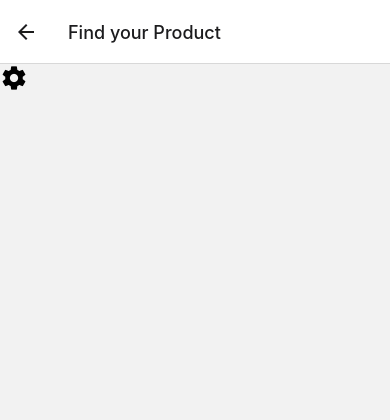
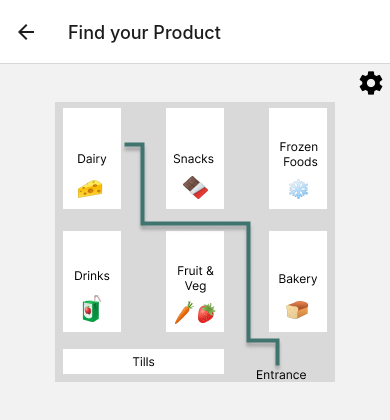
Before and after one commit to farhabb/ShoppersGuide, a React Native app: screen /FindProduct in a window 390 px wide. Shown: the top 420 px of the page. Built offline with nearby package versions, Linux system fonts and the light colour scheme.

Commit message:
Shop floor map inputted

```diff
--- a/package.json
+++ b/package.json
@@ -17,6 +17,7 @@
     "react": "18.1.0",
     "react-native": "0.70.5",
     "react-native-element-dropdown": "^2.5.3",
+    "react-native-maps": "^1.4.0",
     "react-native-safe-area-context": "^4.5.0",
     "react-native-screens": "^3.19.0",
     "react-native-tts": "^4.1.0",
--- a/src/screens/FindProductScreen.js
+++ b/src/screens/FindProductScreen.js
@@ -1,18 +1,32 @@
-import { StyleSheet, View, TouchableOpacity } from "react-native";
+import { StyleSheet, View, TouchableOpacity, Image } from "react-native";
 import { MaterialIcons } from '@expo/vector-icons';
 
+
 function FindProductScreen() {
-    return (
-        <View>
-            <TouchableOpacity onPress={() => navigation.navigate('Settings')}>
-                <View>
-                <MaterialIcons style={styles.iconButton} name='settings' size={28}/>
-                </View>
-            </TouchableOpacity>
+  return (
+    <View style={styles.container}>
+        <TouchableOpacity onPress={() => navigation.navigate('Settings')}>
+            <MaterialIcons style={styles.iconButton} name='settings' size={28}/>
+        </TouchableOpacity>
+        <View style={styles.image}>
+            <Image source={require('../../assets/shop-floor.png')} style={{width: 280, height: 280}}/>
         </View>
-    )
+    </View>
+   )
 }
 
-const styles = StyleSheet.create({});
+const styles = StyleSheet.create({
+    container: {
+        flex: 1,
+        alignContent: 'center',
+    },
+    iconButton: {
+        padding: 5,
+        alignSelf:'flex-end',
+    },
+    image: {
+       alignSelf: 'center',
+    },
+});
 
 export default FindProductScreen;
```
Also changed, not shown: assets/shop-floor.png (added), 1 other file (tests, documents, lock files or other folders).
